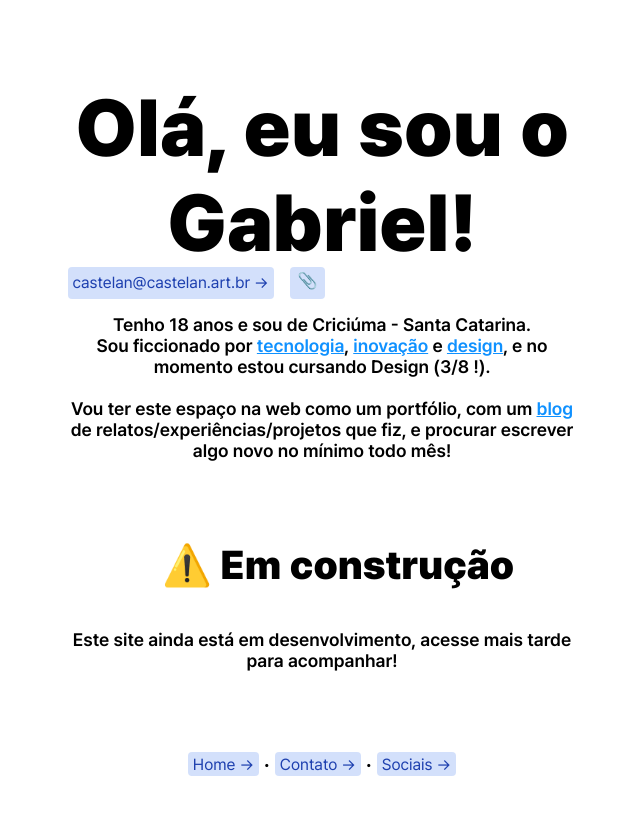
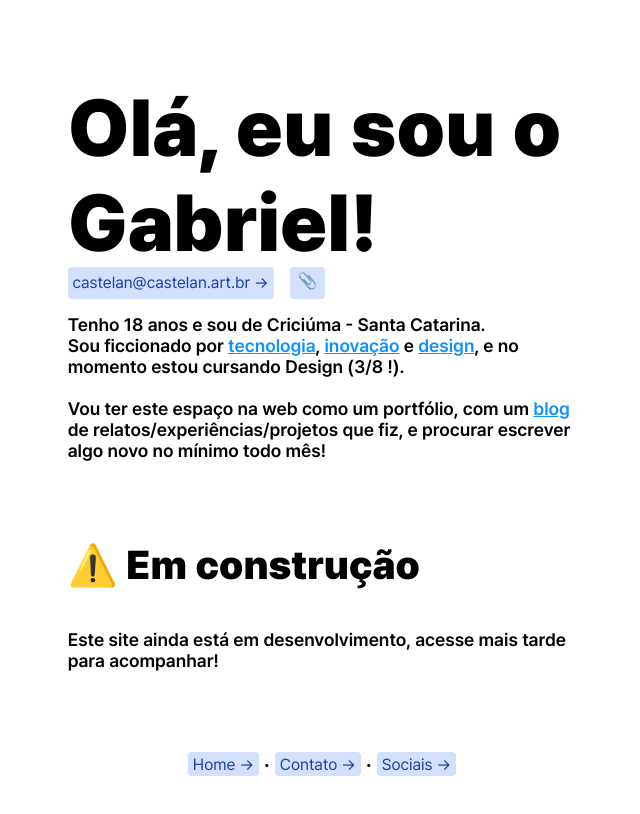
Before and after one commit to castelanlan/site, a React (Create React App) app: page / in a window 1280 px wide. Shown: the top 814 px of the page, without its empty margins (318-958 px from the left). Built offline with nearby package versions, Linux system fonts and the light colour scheme.

Commit message:
action github

```diff
--- a/package.json
+++ b/package.json
@@ -6,6 +6,7 @@
     "@testing-library/jest-dom": "^5.17.0",
     "@testing-library/react": "^13.4.0",
     "@testing-library/user-event": "^13.5.0",
+    "firebase": "^10.10.0",
     "react": "^18.2.0",
     "react-dom": "^18.2.0",
     "react-scripts": "5.0.1",
--- a/src/App.css
+++ b/src/App.css
@@ -1,6 +1,6 @@
-.App {
-  text-align: center;
-}
+/* .App { */
+  /* text-align: center; */
+/* } */
 
 @font-face {
   font-family: Pretendard;
@@ -48,7 +48,7 @@ body {
   font-family: Pretendard;
   display: flex;
   justify-content: center;
-  height: 100vh;
+  /* height: 100vh; */
 }
 
 a {
```
Also changed, not shown: firebase.json (added), 2 other files (tests, documents, lock files or other folders).
